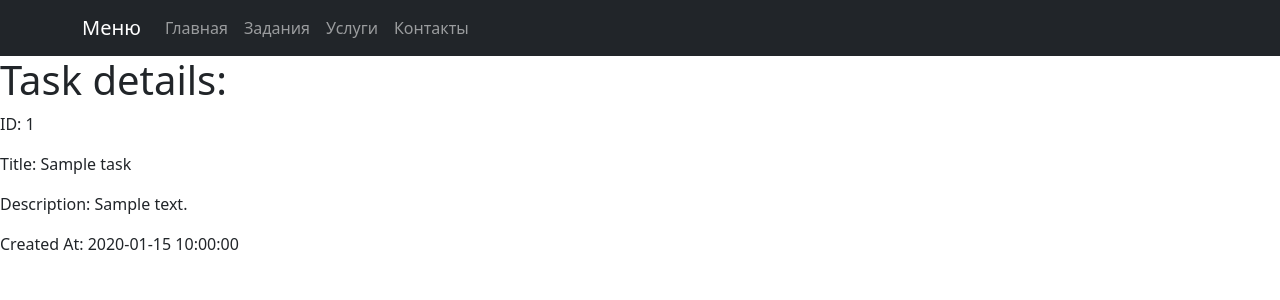
After one commit to Jackcubbi/cigniter.test, a CodeIgniter 4 app: template app/Views/Tasks/show.php in a window 1280 px wide. The commit adds this page. Shown: the top 300 px of the page. Run offline with PHP 8.4 and a stand-in for CodeIgniter, Linux system fonts and the light colour scheme; the template is opened without the code that fills it: most values are stand-ins (such as "Sample title", 1, 10 or a date in 2020); some libraries are stand-ins or nearby versions.

Commit message:
add: show one task

```diff
--- a/app/Config/Routes.php
+++ b/app/Config/Routes.php
@@ -8,3 +8,4 @@ use CodeIgniter\Router\RouteCollection;
 $routes->get('/', 'Home::index');
 $routes->get('/list', 'Home::list');
 $routes->get('/tasks', 'Tasks::index');
+$routes->get('/tasks/(:num)', 'Tasks::show/$1');
--- a/app/Views/Tasks/index.php
+++ b/app/Views/Tasks/index.php
@@ -8,7 +8,7 @@
 <ul>
   <?php foreach ($tasks as $task) : ?>
     <li>
-      <?= $task['title'] ?>
+      <a href="#"><?= $task['title'] ?></a>
       <?= $task['description'] ?>
       <?= $task['created_at'] ?>
     </li>
--- /dev/null
+++ b/app/Views/Tasks/show.php
@@ -0,0 +1,11 @@
+<?= $this->extend("layouts/head") ?>
+
+<?= $this->section("title") ?><?= $task['title'] ?><?= $this->endSection() ?>
+
+<?= $this->section("content") ?>
+<h1>Task details:</h1>
+<p>ID: <?= $task['id'] ?></p>
+<p>Title: <?= $task['title'] ?></p>
+<p>Description: <?= $task['description'] ?></p>
+<p>Created At: <?= $task['created_at'] ?></p>
+<?= $this->endSection() ?>
```
Also changed, not shown: app/Controllers/Tasks.php (+14 -1 lines).
